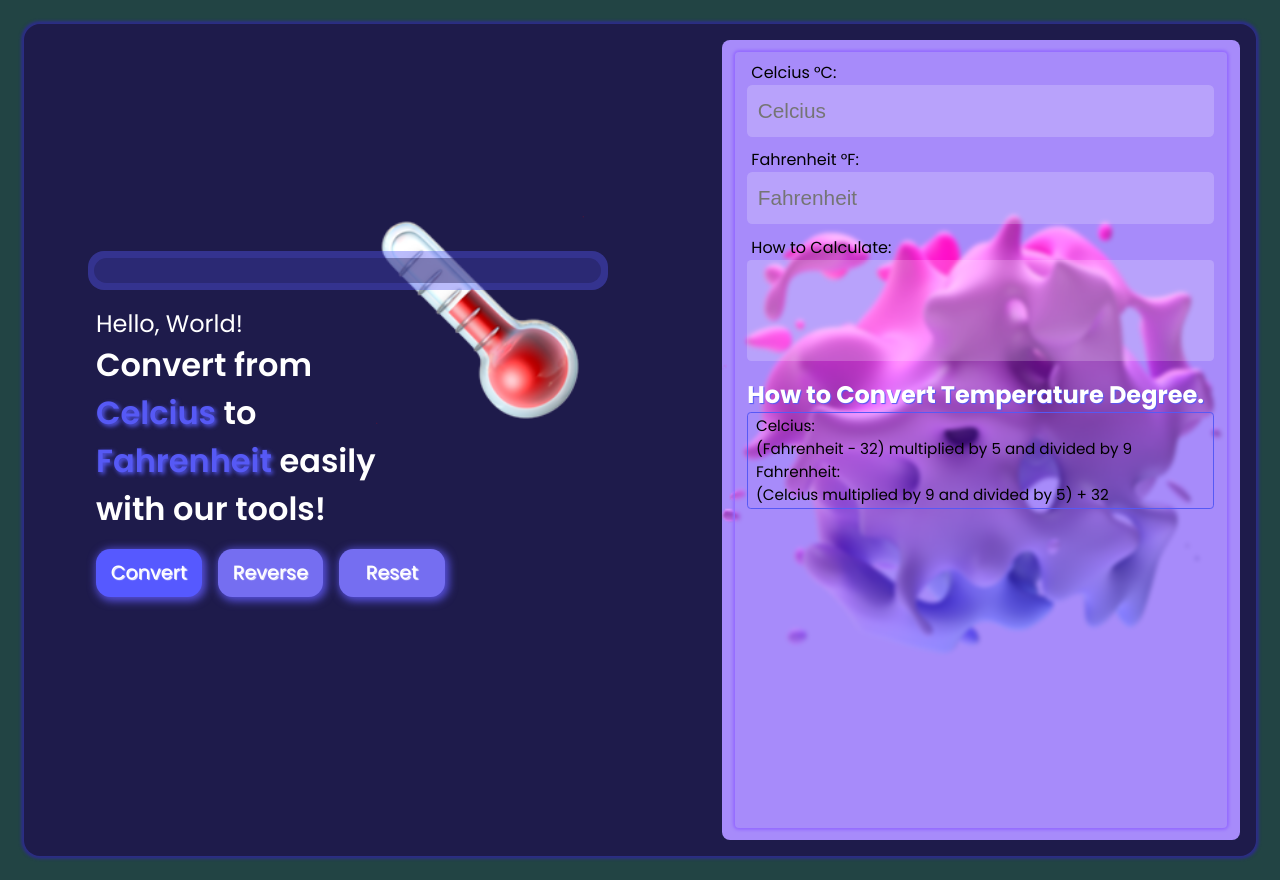
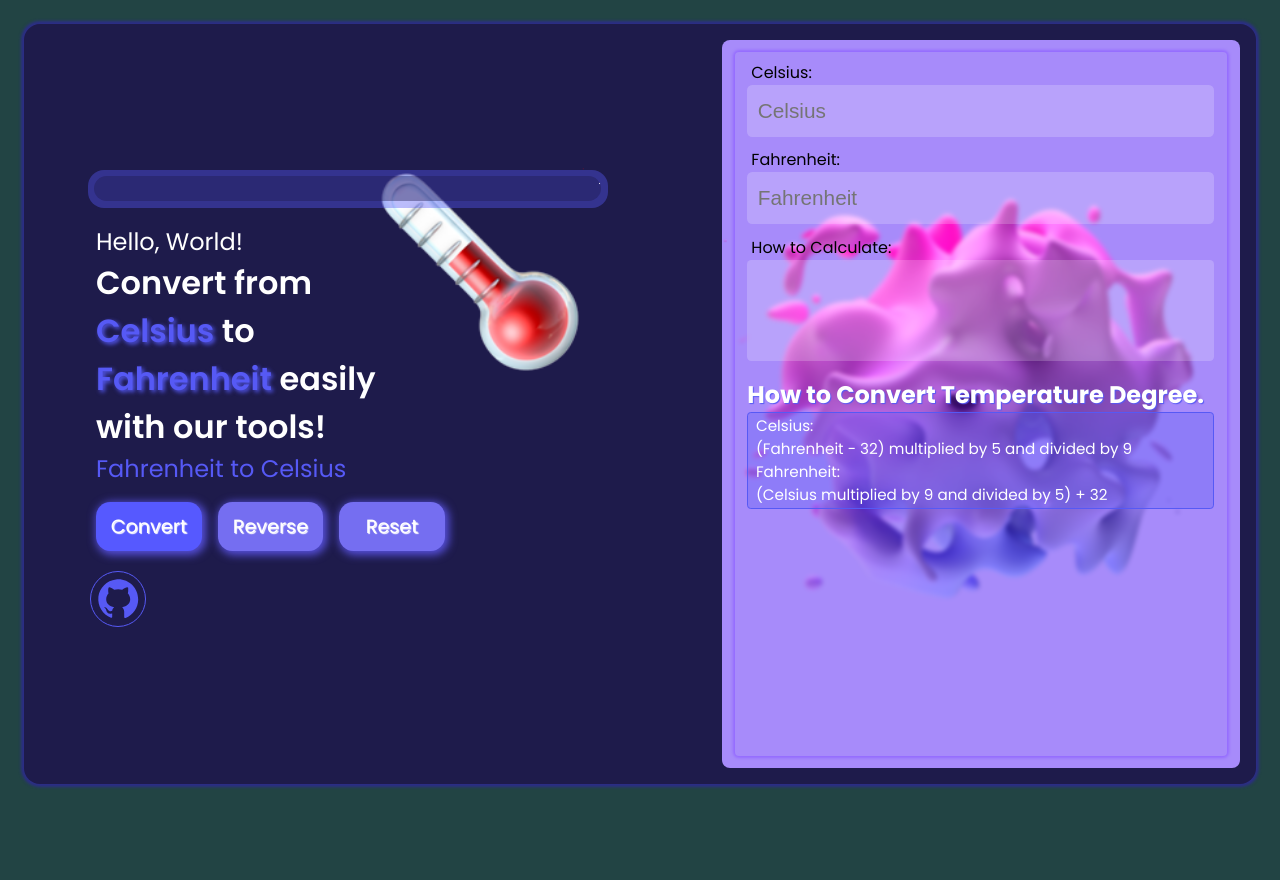
Before and after one commit to revou-fundamental-course/12-jun-23-JSNDWRD, a plain HTML site: page index.html in a window 1280 px wide. Both pictures are taken after a click on the button "Convert". After the commit the page ends 808 px from the top, so only its background shows below. Drawn offline with Linux system fonts and the light colour scheme.

Commit message:
penambahan javascript dan perubahan html-css

```diff
--- a/assets/css/style.css
+++ b/assets/css/style.css
@@ -10,13 +10,17 @@ body {
 }
 
 main {
-  min-height: 100vh;
+  max-height: 100vh;
   margin: 1.5em;
   font-family: "Poppins", sans-serif;
   background-color: #1e1b4b;
   border-radius: 1em;
   box-shadow: 0px 0px 3px 3px #2c2d87;
   display: flex;
+}
+
+a {
+  text-decoration: none;
 }
 
 .left,
@@ -30,10 +34,10 @@ main {
   justify-content: center;
   color: white;
   width: 65%;
-  height: 100vh;
+  height: 95vh;
   padding: 1.5em;
   background-image: url("../image/bg-alt-3.png");
-  background-position: 22em 12em;
+  background-position: 22em 9em;
   background-repeat: no-repeat;
   background-size: 13em;
 }
@@ -65,6 +69,10 @@ main {
 
 .text > h1 {
   font-weight: 600;
+}
+
+.text p:nth-of-type(2) a {
+  color: #5659f5;
 }
 
 h1 > span {
@@ -106,10 +114,37 @@ h1 > span {
   background-color: #5659ff;
 }
 
+.contact > div {
+  font-weight: 500;
+  color: white;
+  text-shadow: 1px 1px 2px #5659f5;
+  align-items: center;
+  padding: 0.25em 0.5em;
+  margin: 0 0.1em;
+}
+
+.contact a svg {
+  padding: 0.2em;
+  border: 1px solid #5659f5;
+  border-radius: 100%;
+  transition: 300ms;
+}
+
+.contact a:hover svg {
+  padding: 0.5em;
+  margin-top: -0.6em;
+  translate: 0 2.5em;
+}
+
+.contact {
+  display: flex;
+  margin-top: 1em;
+  margin-left: 2em;
+}
+
 .right {
   display: flex;
   width: 50%;
-  height: 100vh;
   border-radius: 0.5em;
   margin: 1em;
   padding: 0.75em 0;
@@ -147,11 +182,13 @@ label {
 
 input[type="number"] {
   height: 2.5em;
+  color: white;
 }
 
 textarea {
   resize: none;
   height: 6em;
+  color: white;
 }
 
 .htc {
@@ -160,7 +197,8 @@ textarea {
 }
 
 ul {
-  color: black;
+  color: white;
+  background-color: rgba(86, 89, 245, 0.3);
   box-sizing: border-box;
   padding: 0.1em 0.5em;
   border: 1px solid #5659f5;
--- a/assets/js/script.js
+++ b/assets/js/script.js
@@ -0,0 +1,36 @@
+function resetto() {
+  document.getElementById("formmm").reset();
+}
+
+function convertto() {
+  const iniValue = document.getElementById("adaValue").value;
+  if (iniValue === "") {
+    alert("Input a number");
+  } else {
+    if (document.getElementById("label-v1").innerHTML == "Celsius:") {
+      var ituValue = (iniValue * 9) / 5 + 32;
+      document.getElementById("hasilValue").value = ituValue;
+      document.getElementById("ck").value = `Fahrenheit = (${iniValue} * 9) / 5 + 32 = ${ituValue}`;
+    } else {
+      var ituValue = ((iniValue - 32) * 5) / 9;
+      document.getElementById("hasilValue").value = ituValue;
+      document.getElementById("ck").value = `Celsius = (${iniValue} - 32) * 5 / 9 = ${ituValue}`;
+    }
+  }
+}
+
+function reverseto() {
+  document.getElementById("label-v1").innerHTML = "Fahrenheit:";
+  document.getElementById("label-v2").innerHTML = "Celsius:";
+  document.getElementById("adaValue").placeholder = "Fahrenheit";
+  document.getElementById("hasilValue").placeholder = "Celsius";
+  document.getElementById("reverser").setAttribute("onclick", "reverseto2()");
+}
+
+function reverseto2() {
+  document.getElementById("label-v1").innerHTML = "Celsius:";
+  document.getElementById("label-v2").innerHTML = "Fahrenheit:";
+  document.getElementById("adaValue").placeholder = "Celsius";
+  document.getElementById("hasilValue").placeholder = "Fahrenheit";
+  document.getElementById("reverser").setAttribute("onclick", "reverseto()");
+}
--- a/index.html
+++ b/index.html
@@ -6,57 +6,80 @@
     <title>Temperature Conversion</title>
     <link rel="stylesheet" href="assets/css/style.css" />
     <script src="assets/js/script.js"></script>
+    <link rel="icon" type="image/x-icon" href="assets/image/bg-alt-3.png" />
   </head>
   <body>
     <main>
       <div class="left">
+        <div class="nav"></div>
         <div class="bar">
-          <marquee behavior="scroll" direction="left">This Tool is used to convert celcius based degree to a fahrenheit degree</marquee>
+          <marquee behavior="scroll" direction="left">This Tool is used to convert Celsius based degree to a fahrenheit degree</marquee>
         </div>
         <div class="text">
           <p>Hello, World!</p>
-          <h1>Convert from <span>Celcius</span> to <span>Fahrenheit</span> easily with our tools!</h1>
+          <h1>Convert from <span>Celsius</span> to <span>Fahrenheit</span> easily with our tools!</h1>
+          <p><a href="#">Fahrenheit to Celsius</a></p>
         </div>
         <div class="button">
           <div class="calculate">
-            <button>Convert</button>
+            <button type="button" onclick="convertto();" id="converter">Convert</button>
           </div>
           <div class="reverse">
-            <button>Reverse</button>
+            <button onclick="reverseto();" id="reverser">Reverse</button>
           </div>
           <div class="reset">
-            <button>Reset</button>
+            <button type="button" onclick="resetto();">Reset</button>
           </div>
+        </div>
+        <div class="contact">
+          <div>
+            <a href="https://www.github.com/JSNDWRD" target="_blank">
+              <svg xmlns="http://www.w3.org/2000/svg" x="0px" y="0px" width="48" height="48" viewBox="0 0 24 24">
+                <path
+                  fill="#5659f5"
+                  d="M10.9,2.1c-4.6,0.5-8.3,4.2-8.8,8.7c-0.5,4.7,2.2,8.9,6.3,10.5C8.7,21.4,9,21.2,9,20.8v-1.6c0,0-0.4,0.1-0.9,0.1 c-1.4,0-2-1.2-2.1-1.9c-0.1-0.4-0.3-0.7-0.6-1C5.1,16.3,5,16.3,5,16.2C5,16,5.3,16,5.4,16c0.6,0,1.1,0.7,1.3,1c0.5,0.8,1.1,1,1.4,1 c0.4,0,0.7-0.1,0.9-0.2c0.1-0.7,0.4-1.4,1-1.8c-2.3-0.5-4-1.8-4-4c0-1.1,0.5-2.2,1.2-3C7.1,8.8,7,8.3,7,7.6c0-0.4,0-0.9,0.2-1.3 C7.2,6.1,7.4,6,7.5,6c0,0,0.1,0,0.1,0C8.1,6.1,9.1,6.4,10,7.3C10.6,7.1,11.3,7,12,7s1.4,0.1,2,0.3c0.9-0.9,2-1.2,2.5-1.3 c0,0,0.1,0,0.1,0c0.2,0,0.3,0.1,0.4,0.3C17,6.7,17,7.2,17,7.6c0,0.8-0.1,1.2-0.2,1.4c0.7,0.8,1.2,1.8,1.2,3c0,2.2-1.7,3.5-4,4 c0.6,0.5,1,1.4,1,2.3v2.6c0,0.3,0.3,0.6,0.7,0.5c3.7-1.5,6.3-5.1,6.3-9.3C22,6.1,16.9,1.4,10.9,2.1z"
+                ></path></svg
+            ></a>
+          </div>
+          <!--<div>
+            <a href="https://www.instagram.com/jsndwrd" target="_blank">
+              <svg xmlns="http://www.w3.org/2000/svg" x="0px" y="0px" width="50" height="50" viewBox="0 0 50 50">
+                <path
+                  d="M 16 3 C 8.8324839 3 3 8.8324839 3 16 L 3 34 C 3 41.167516 8.8324839 47 16 47 L 34 47 C 41.167516 47 47 41.167516 47 34 L 47 16 C 47 8.8324839 41.167516 3 34 3 L 16 3 z M 16 5 L 34 5 C 40.086484 5 45 9.9135161 45 16 L 45 34 C 45 40.086484 40.086484 45 34 45 L 16 45 C 9.9135161 45 5 40.086484 5 34 L 5 16 C 5 9.9135161 9.9135161 5 16 5 z M 37 11 A 2 2 0 0 0 35 13 A 2 2 0 0 0 37 15 A 2 2 0 0 0 39 13 A 2 2 0 0 0 37 11 z M 25 14 C 18.936712 14 14 18.936712 14 25 C 14 31.063288 18.936712 36 25 36 C 31.063288 36 36 31.063288 36 25 C 36 18.936712 31.063288 14 25 14 z M 25 16 C 29.982407 16 34 20.017593 34 25 C 34 29.982407 29.982407 34 25 34 C 20.017593 34 16 29.982407 16 25 C 16 20.017593 20.017593 16 25 16 z"
+                ></path>
+              </svg>
+            </a>
+          </div>-->
         </div>
       </div>
       <div class="right">
-        <div class="backdrop">
+        <form id="formmm" class="backdrop">
           <div>
-            <label for="adaValue">Celcius &deg;C:</label>
-            <input type="number" name="adaValue" id="adaValue" placeholder="Celcius" />
+            <label for="adaValue" id="label-v1">Celsius:</label>
+            <input type="number" name="adaValue" id="adaValue" placeholder="Celsius" />
           </div>
           <div>
-            <label for="hasilValue">Fahrenheit &deg;F:</label>
+            <label for="hasilValue" id="label-v2">Fahrenheit:</label>
             <input type="number" name="hasilValue" id="hasilValue" placeholder="Fahrenheit" disabled />
           </div>
           <div>
             <label for="ck">How to Calculate:</label>
-            <textarea name="ck" id="ck"></textarea>
+            <textarea name="ck" id="ck" disabled></textarea>
           </div>
           <div>
             <h2 class="htc">How to Convert Temperature Degree.</h2>
             <ul>
               <li>
-                Celcius: <br />
+                Celsius: <br />
                 (Fahrenheit - 32) multiplied by 5 and divided by 9
               </li>
               <li>
                 Fahrenheit: <br />
-                (Celcius multiplied by 9 and divided by 5) + 32
+                (Celsius multiplied by 9 and divided by 5) + 32
               </li>
             </ul>
           </div>
-        </div>
+        </form>
       </div>
     </main>
   </body>
```
